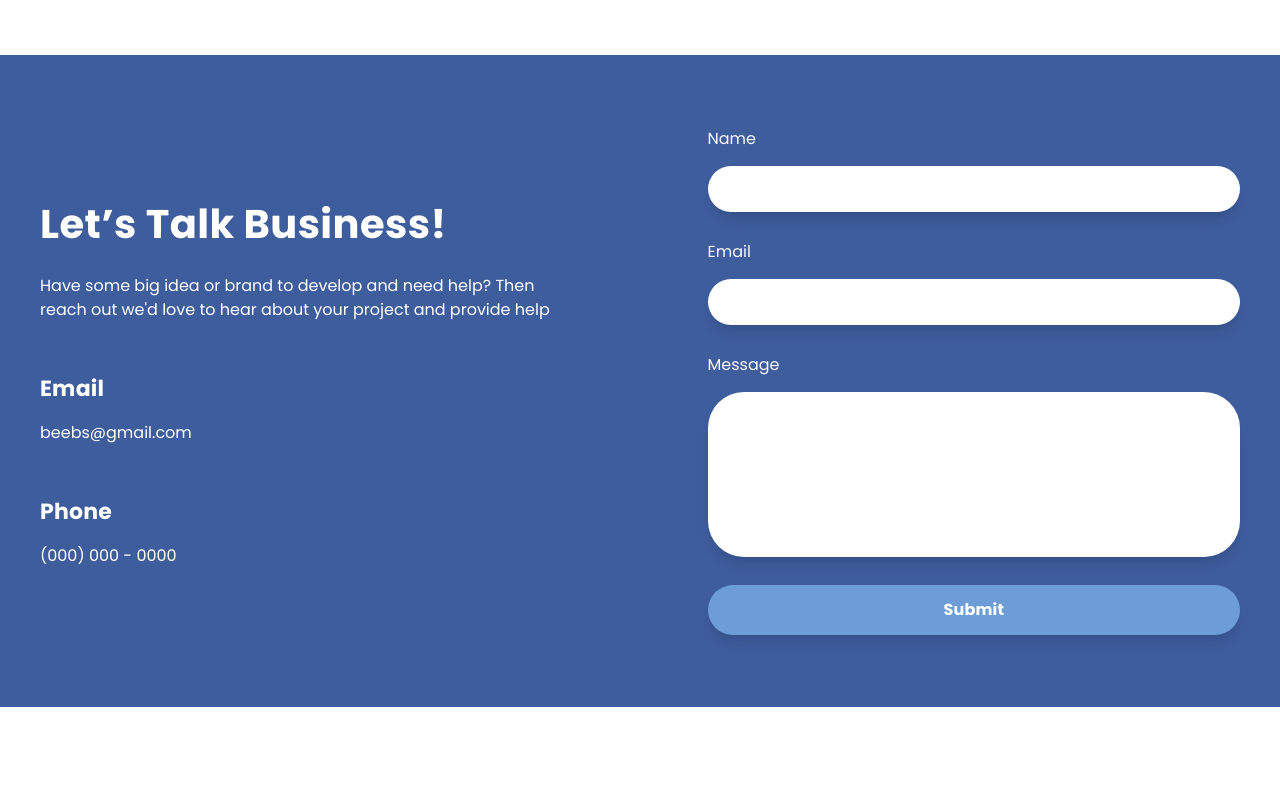
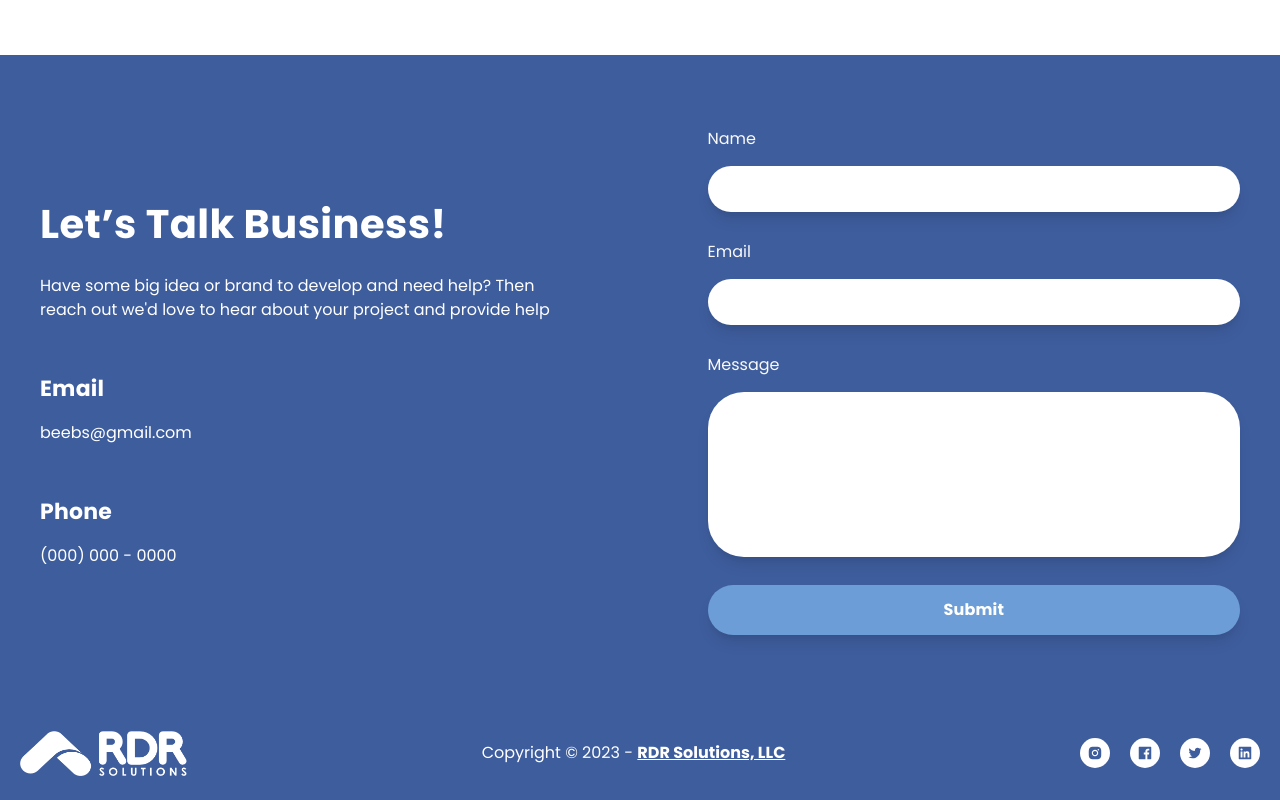
Before and after one commit to JoseAngel1196/rdr-solutions, a Next.js app: page / in a window 1280 px wide. Shown: the part 4212-5012 px from the top of the page. Before the commit the page ends 4919 px from the top, so only its background shows below. Built offline with nearby package versions, Linux system fonts and the light colour scheme.

Commit message:
Set Footer

```diff
--- a/src/app/page.js
+++ b/src/app/page.js
@@ -10,6 +10,7 @@ import OurProducts from "@/components/OurProducts";
 import OurServices from "@/components/OurServices";
 import Tastings from "@/components/Tastings";
 import ContactUs from "@/components/ContactUs";
+import Footer from "@/components/Footer";
 
 export default function Index() {
   const [activeSection, setActiveSection] = useState("Home");
@@ -56,6 +57,7 @@ export default function Index() {
       <OurServices />
       <Tastings />
       <ContactUs />
+      <Footer />
     </div>
   );
 }
--- /dev/null
+++ b/src/components/Footer.jsx
@@ -0,0 +1,47 @@
+import Image from "next/image";
+
+import {
+  AiFillFacebook,
+  AiFillInstagram,
+  AiOutlineTwitter,
+  AiFillLinkedin,
+} from "react-icons/ai";
+
+const Footer = () => {
+  return (
+    <div className="bg-[#3E5D9D] flex flex-col md:flex-row justify-center md:justify-between items-center py-[24px] px-[20px] gap-[24px] text-white">
+      <Image
+        src={"/assets/images/LogoBlue.webp"}
+        width={315}
+        height={90}
+        priority
+        className="w-[167px] h-[45px]"
+      />
+
+      <span>
+        Copyright © 2023 -{" "}
+        <span className="font-bold underline">RDR Solutions, LLC</span>
+      </span>
+
+      <span className="flex flex-row items-center gap-[20px]">
+        <a href="#" className="bg-white p-[7px] rounded-full">
+          <AiFillInstagram width={16} height={16} color="#3E5D9D" />
+        </a>
+
+        <a href="#" className="bg-white p-[7px] rounded-full">
+          <AiFillFacebook width={16} height={16} color="#3E5D9D" />
+        </a>
+
+        <a href="#" className="bg-white p-[7px] rounded-full">
+          <AiOutlineTwitter width={16} height={16} color="#3E5D9D" />
+        </a>
+
+        <a href="#" className="bg-white p-[7px] rounded-full">
+          <AiFillLinkedin width={16} height={16} color="#3E5D9D" />
+        </a>
+      </span>
+    </div>
+  );
+};
+
+export default Footer;
```
Also changed, not shown: public/assets/images/LogoBlue.webp (added).
